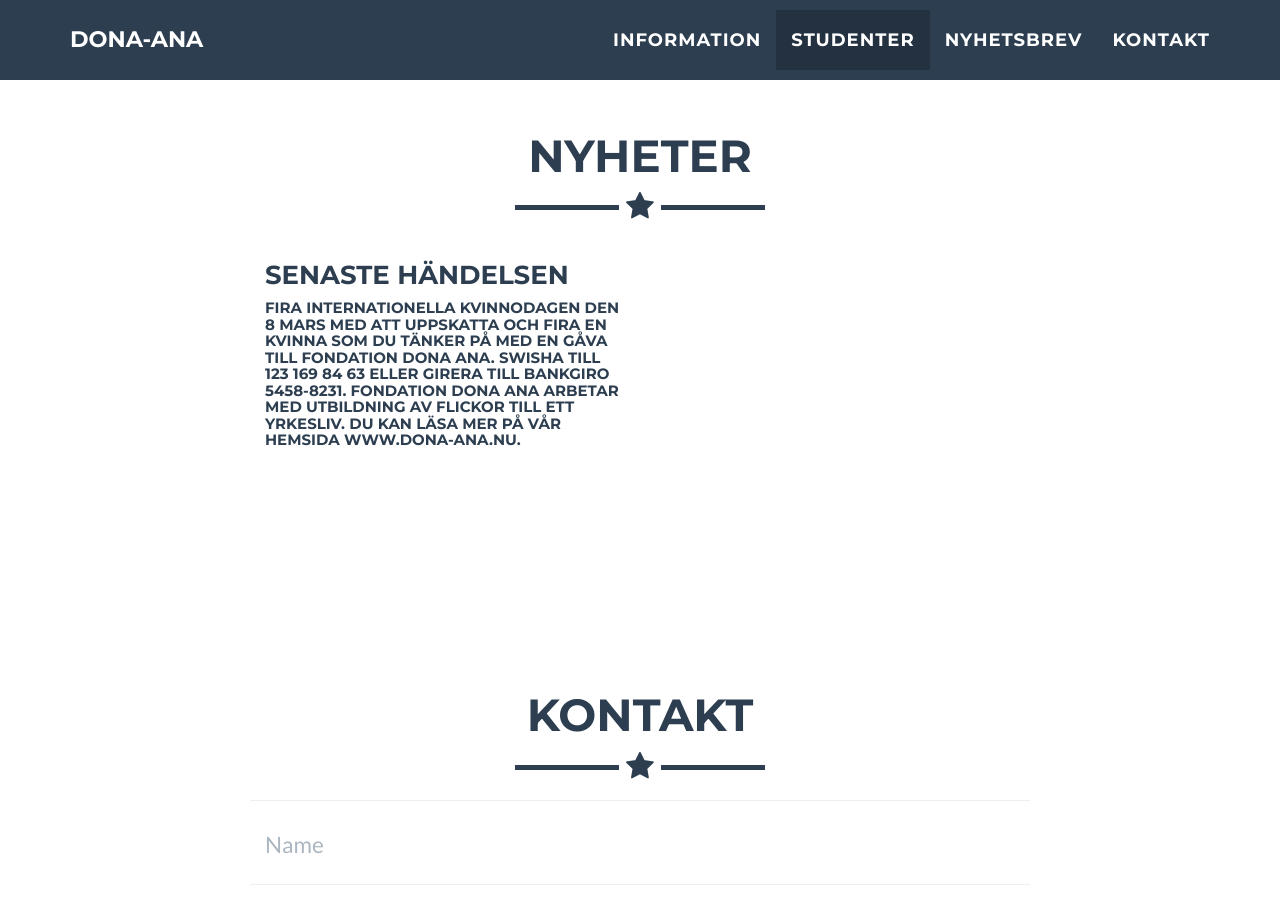
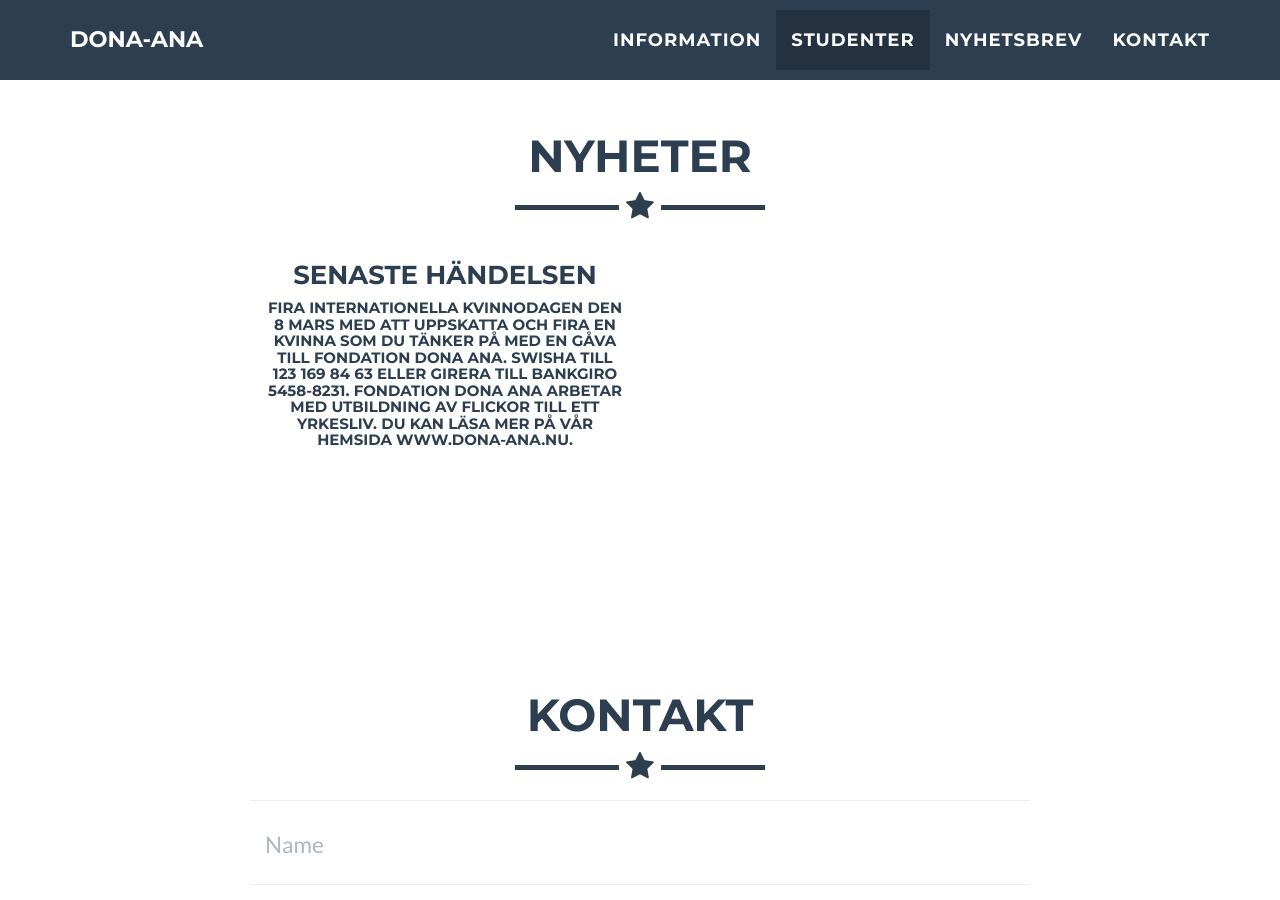
Before and after one commit to spgarn/Dona-ana2, a Jekyll site: the page built from index.html, in a window 1280 px wide and 900 px high, scrolled down 4228 px. Built offline with Jekyll 4.4.1, drawn with Linux system fonts in a browser that asks for light colours.

Commit message:
text align fix

```diff
--- a/_includes/news.html
+++ b/_includes/news.html
@@ -7,7 +7,7 @@
                 <hr class="star-primary">
             </div>
         </div>
-        <div class="row">
+        <div class="row" style="text-align: center;">
             <div class="col-lg-4 col-lg-offset-2">
                 <h3>Senaste Händelsen</h3>
                 <h5>Fira Internationella kvinnodagen den 8 mars med att uppskatta och fira en kvinna som du tänker på
```
